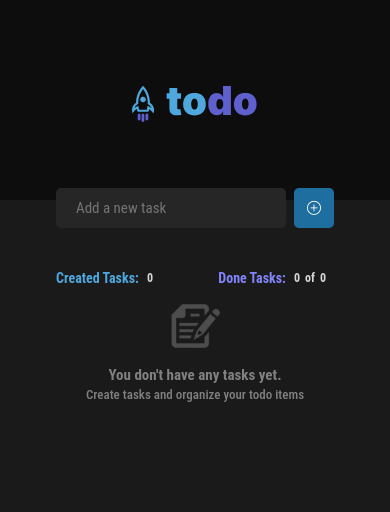
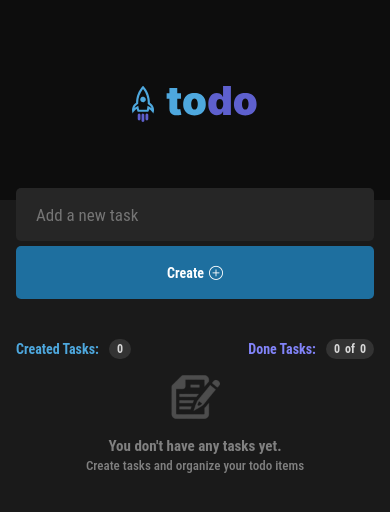
Before and after one commit to akio-q/react-todo, a React (Create React App) app: page / in a window 390 px wide. Shown: the top 512 px of the page. Built offline with nearby package versions, Linux system fonts and the light colour scheme.

Commit message:
fix media queries

```diff
--- a/src/sass/style.scss
+++ b/src/sass/style.scss
@@ -78,9 +78,11 @@ input[type="checkbox"]:checked::after {
         }
     }
     &__add-btn {
-        padding: 16px;
         display: flex;
         align-items: center;
+        justify-content: center;
+        width: 100px;
+        height: 53px;
         background-color: #1e6f9f;
         color: #fff;
         font-weight: 600;
@@ -209,7 +211,7 @@ input[type="checkbox"]:checked::after {
             }
         }
         &__input {
-            width: 435px;
+            width: 430px;
         }
     }
 }
@@ -221,7 +223,10 @@ input[type="checkbox"]:checked::after {
             }
         }
         &__input {
-            width: 315px;
+            width: 320px;
+        }
+        &__add-btn {
+            width: 90px;
         }
         &__counters {
             &-item {
@@ -246,43 +251,23 @@ input[type="checkbox"]:checked::after {
     .todo {
         &__main {
             &-wrapper {
-                width: 310px;
+                width: 100%;
             }
         }
+        &__header {
+            flex-direction: column;
+        }
         &__input {
-            width: 230px;
-            height: 40px;
-            font-size: 15px;
+            width: 100%;
         }
         &__add-btn {
-            padding: 0;
-            width: 40px;
-            height: 40px;
-            font-size: 14px;
-            justify-content: center;
-            i {
-                margin-left: 0;
-            }
-            &_inner {
-                display: none;
-            }
+            width: 100%;
+            margin-top: 5px;
         }
         &__counters {
             margin-top: 40px;
             &-item {
                 font-size: 14px;
-                &_created {
-                    span {
-                        background-color: unset;
-                        margin-left: 0;
-                    }
-                }
-                &_done {
-                    &_wrapper {
-                        background-color: unset;
-                        margin-left: 0;
-                    }
-                }
             }
         }
     }
```
